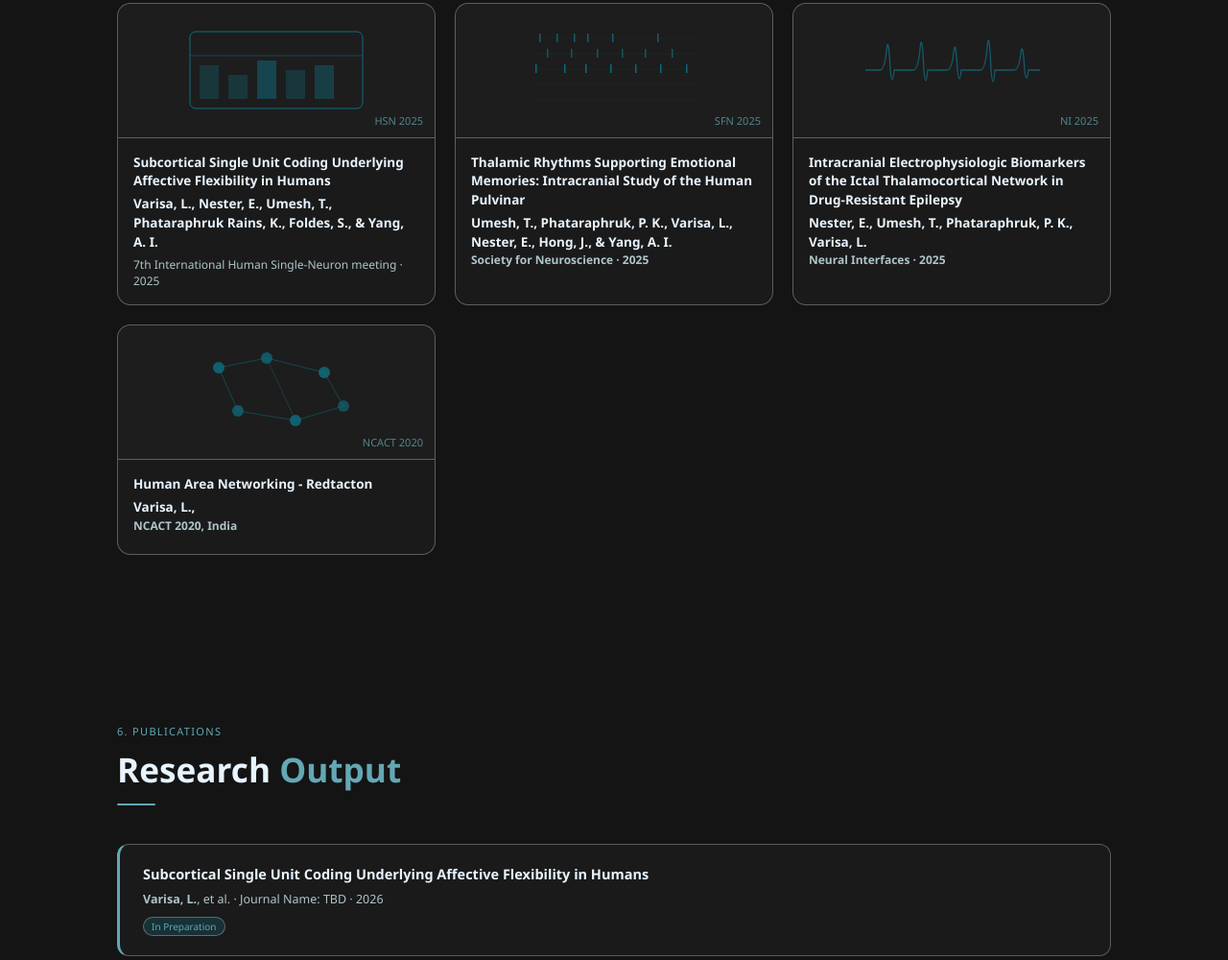
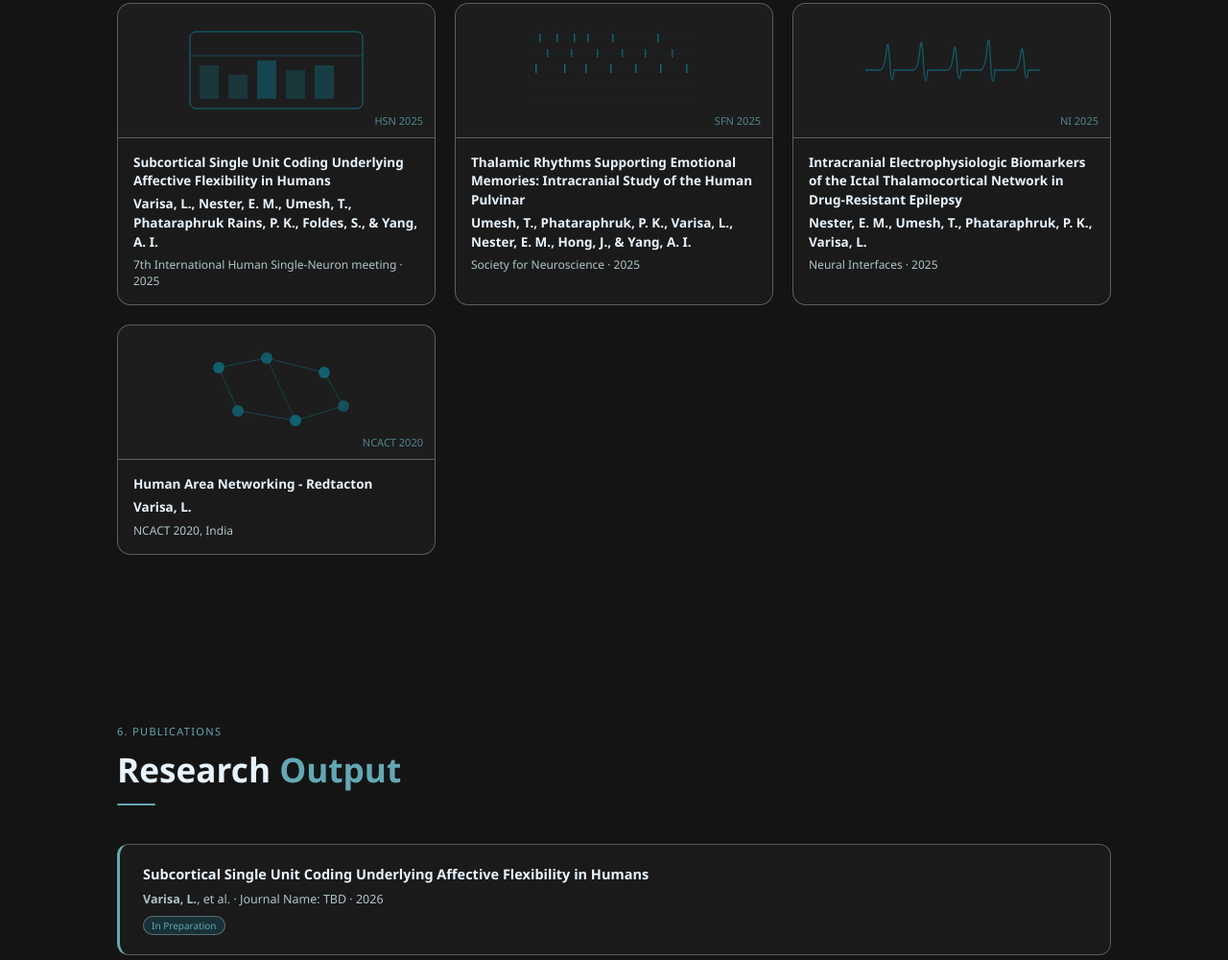
Before and after one commit to lekha-varisa/Lekha-neuroscience-portfolio, a plain HTML site: page index.html in a window 1280 px wide. Shown: the part 4853-5853 px from the top of the page at 96% size. Drawn offline with Linux system fonts and the light colour scheme.

Commit message:
push changes

```diff
--- a/index.html
+++ b/index.html
@@ -597,7 +597,7 @@
         </div>
         <div class="poster-info">
           <h3>Subcortical Single Unit Coding Underlying Affective Flexibility in Humans</h3>
-          <h3>Varisa, L., Nester, E., Umesh, T., Phataraphruk Rains, K., Foldes, S., & Yang, A. I.</h3>
+          <h3><strong>Varisa, L.</strong>, Nester, E. M., Umesh, T., Phataraphruk Rains, P. K., Foldes, S., & Yang, A. I.</h3>
           <p>7th International Human Single-Neuron meeting · 2025</p>
         </div>
 
@@ -626,7 +626,7 @@
         </div>
         <div class="poster-info">
           <h3>Thalamic Rhythms Supporting Emotional Memories: Intracranial Study of the Human Pulvinar</h3>
-          <h3>Umesh, T., Phataraphruk, P. K., Varisa, L., Nester, E., Hong, J., & Yang, A. I.</>
+          <h3>Umesh, T., Phataraphruk, P. K., <strong>Varisa, L.</strong>, Nester, E. M., Hong, J., & Yang, A. I.</h3>
           <p>Society for Neuroscience · 2025</p>
         </div>
       </div>
@@ -642,7 +642,7 @@
         </div>
         <div class="poster-info">
           <h3>Intracranial Electrophysiologic Biomarkers of the Ictal Thalamocortical Network in Drug-Resistant Epilepsy</h3>
-         <h3>Nester, E., Umesh, T., Phataraphruk, P. K., Varisa, L.</>
+         <h3>Nester, E. M., Umesh, T., Phataraphruk, P. K., <strong>Varisa, L.</strong></h3>
           <p>Neural Interfaces · 2025</p>
         </div>
       </div>
@@ -672,9 +672,8 @@
     <h3>
      Human Area Networking - Redtacton
     </h3>
-    <h3>
-    <h3> Varisa, L., </>
-    <p>NCACT 2020, India</p>
+<h3><strong>Varisa, L.</strong></h3>
+     <p>NCACT 2020, India</p>
   </div>
 </div>
     </div>
```
